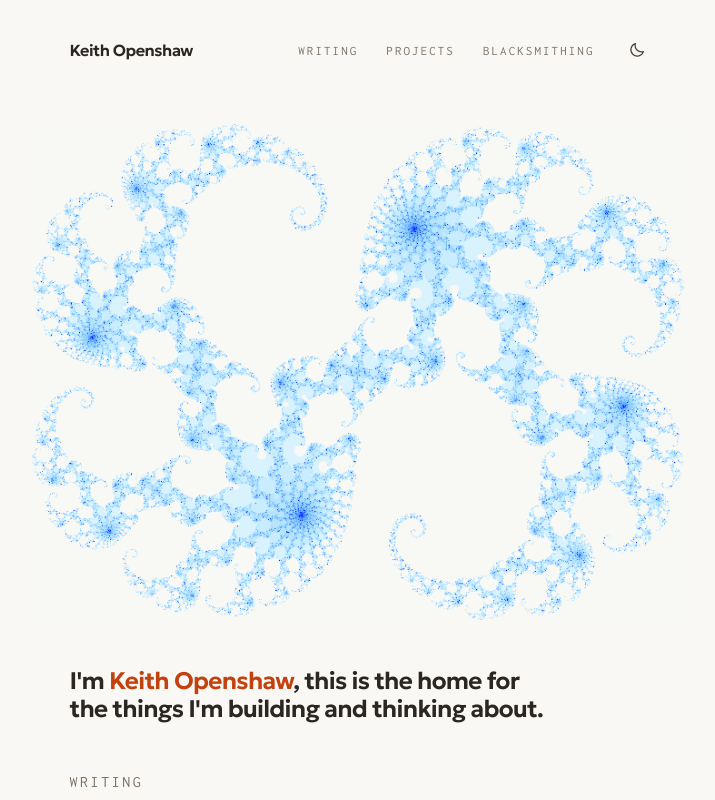
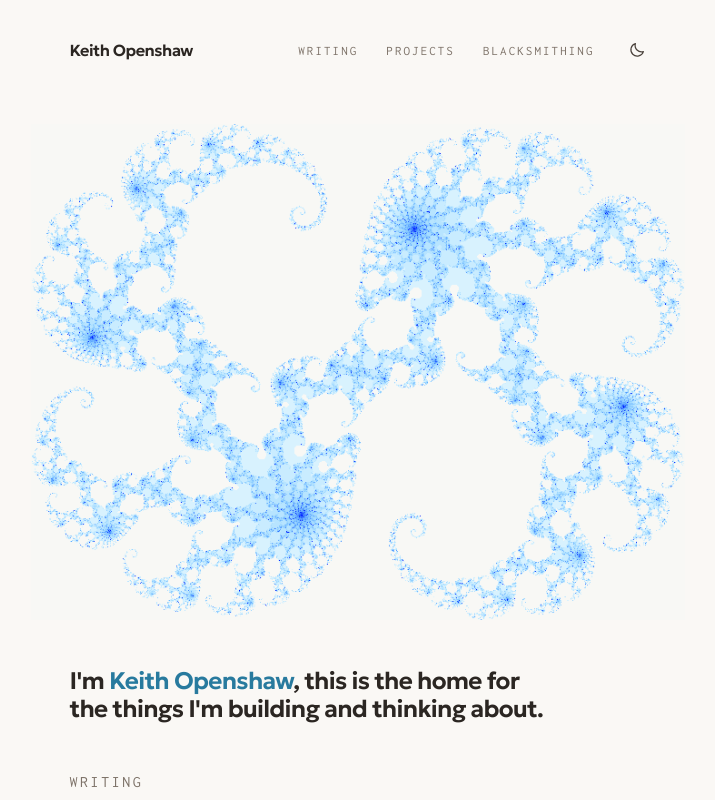
Before and after one commit to kdopenshaw/my-site, a Next.js app: page / in a window 1280 px wide. Shown: the top 800 px of the page, without its empty margins (275-990 px from the left). Built offline with nearby package versions, Linux system fonts and the light colour scheme.

Commit message:
change primary to teal and cerulean

```diff
--- a/app/globals.css
+++ b/app/globals.css
@@ -19,9 +19,9 @@
   --color-text: #4A423B;
   --color-text-muted: #7D7268;
 
-  /* Primary. One forge orange, shared with --color-accent. */
-  --color-primary: #C2410C;
-  --color-primary-hover: #9A3412;
+  /* Primary. Cerulean on light (from the light fractal), teal on dark. */
+  --color-primary: #287A9E;
+  --color-primary-hover: #1E6180;
   --color-primary-subtle: color-mix(in srgb, var(--color-primary) 12%, transparent);
   --color-on-primary: #FFFFFF;
 
@@ -79,8 +79,8 @@
   --color-text: #CFC5BA;
   --color-text-muted: #9A8F84;
 
-  --color-primary: #EE8A4A;
-  --color-primary-hover: #F5A56E;
+  --color-primary: #4CBBA5;
+  --color-primary-hover: #6FCFBC;
   --color-on-primary: #1F1C1A;
 
   --color-accent: var(--color-primary);
```
